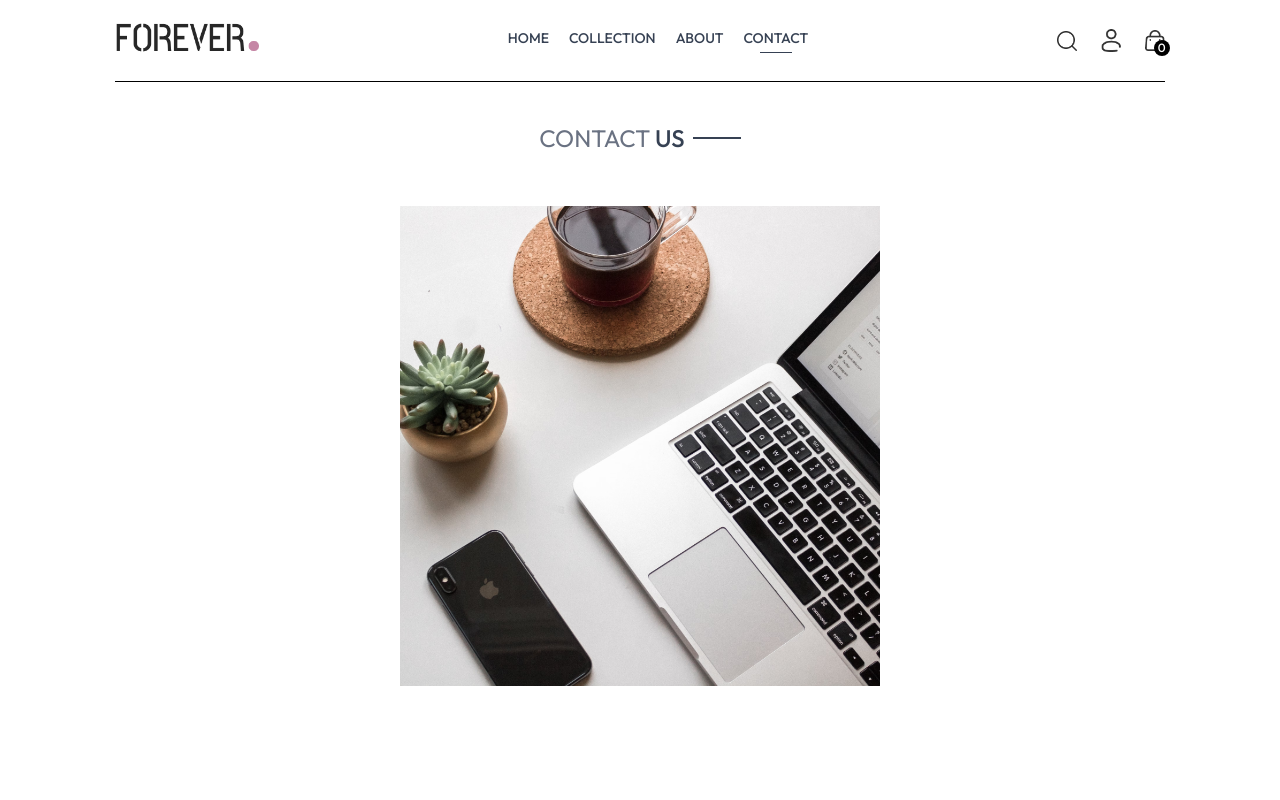
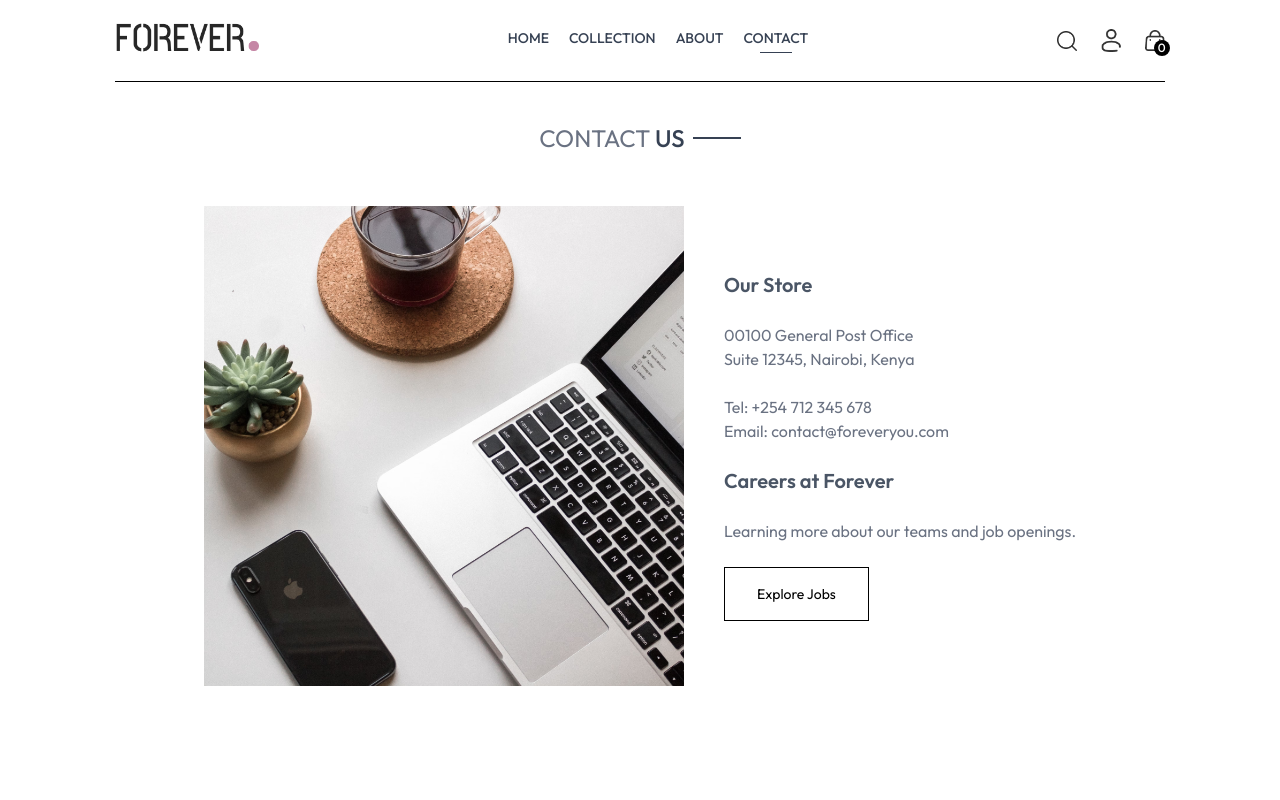
Before and after one commit to jayruskirui/SALES-APP, a React (Vite) app in the folder frontend/: page /contact in a window 1280 px wide. Shown: the top 800 px of the page. Built offline with nearby package versions, Linux system fonts and the light colour scheme.

Commit message:
Completion of contact UI

```diff
--- a/frontend/src/pages/Contact.jsx
+++ b/frontend/src/pages/Contact.jsx
@@ -1,6 +1,7 @@
 import React from 'react'
 import Title from '../components/Title'
 import { assets } from '../assets/assets'
+import NewsletterBox from '../components/NewsletterBox'
 
 const Contact = () => {
   return (
@@ -12,7 +13,16 @@ const Contact = () => {
 
       <div className='my-10 flex flex-col justify-center md:flex-row gap-10 mb-28'>
         <img className='w-full md:max-w-[480px]' src ={assets.contact_img} alt =""/>
+        <div className='flex flex-col justify-center items-start gap-6'>
+          <p className='font-semibold text-xl text-gray-600'>Our Store</p>
+          <p className='text-gray-500'>00100 General Post Office <br/> Suite 12345, Nairobi, Kenya</p>
+          <p className='text-gray-500'>Tel: +254 712 345 678 <br/> Email: contact@foreveryou.com</p>
+          <p className='font-semibold text-xl text-gray-600'>Careers at Forever</p>
+          <p className='text-gray-500'>Learning more about our teams and job openings.</p>
+          <button className='border border-black px-8 py-4 text-sm hover:bg-black hover:text-white transition-all duration-500'>Explore Jobs</button>
+        </div>
       </div>
+      <NewsletterBox/>
     </div>
   )
 }
```
